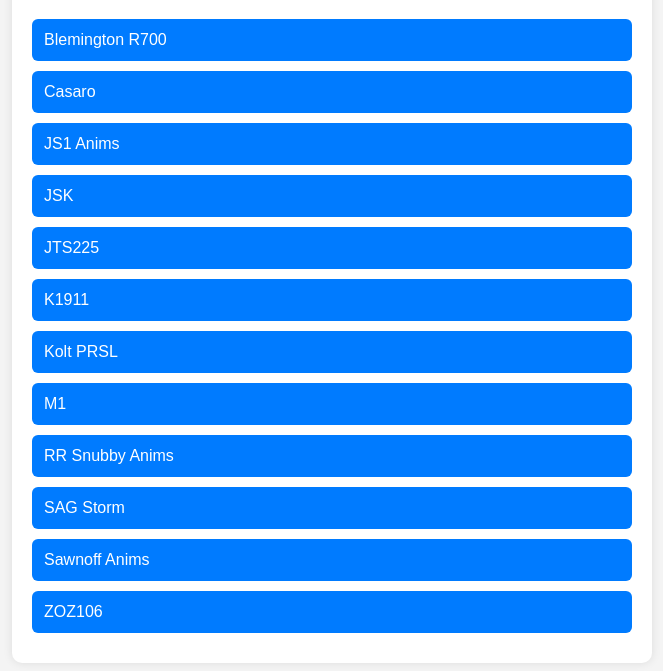
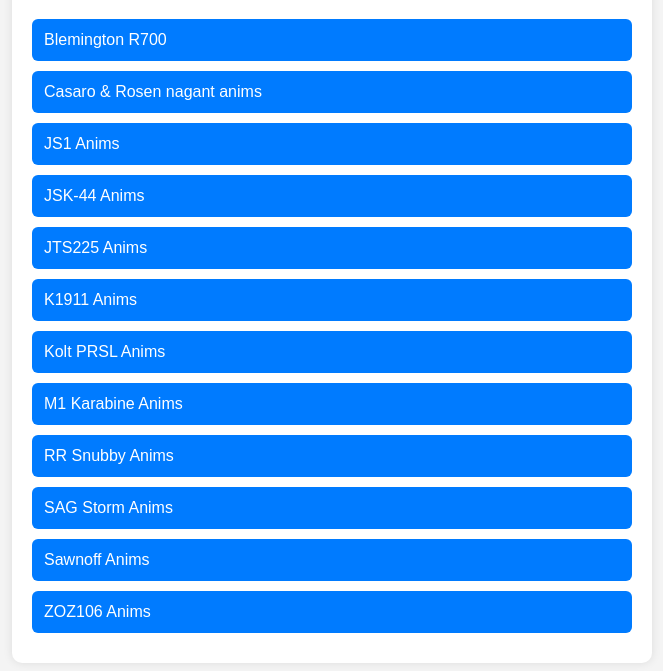
Before and after one commit to okok6747/okok6747.github.io, a plain HTML site: page bruhuselessstuff/82JfKJZZA89681F/index.html in a window 1280 px wide. Shown: the part 129-800 px from the top of the page, without its empty margins (308-971 px from the left). Drawn offline with Linux system fonts and the light colour scheme.

Commit message:
Update index.html

```diff
--- a/bruhuselessstuff/82JfKJZZA89681F/index.html
+++ b/bruhuselessstuff/82JfKJZZA89681F/index.html
@@ -46,17 +46,17 @@
     <h1>My URLs</h1>
 
     <a href="https://www.mediafire.com/file/g4a0fvprh7lry53/blooddebtblemingtonr700.zip/file" target="_blank">Blemington R700</a>
-    <a href="https://www.mediafire.com/file/6kgbvhj1j043vra/blooddebtcasaro.zip/file" target="_blank">Casaro</a>
+    <a href="https://www.mediafire.com/file/6kgbvhj1j043vra/blooddebtcasaro.zip/file" target="_blank">Casaro & Rosen nagant anims</a>
     <a href="https://www.mediafire.com/file/9iycz6xx2xkvpht/blooddebtjs1anims.zip/file" target="_blank">JS1 Anims</a>
-    <a href="https://www.mediafire.com/file/n00jv2vez2zsu93/blooddebtjsk.zip/file" target="_blank">JSK</a>
-    <a href="https://www.mediafire.com/file/zsk8hby1qbkj84z/blooddebtjts225.zip/file" target="_blank">JTS225</a>
-    <a href="https://www.mediafire.com/file/q8ynfkmn2m7zb80/blooddebtk1911.zip/file" target="_blank">K1911</a>
-    <a href="https://www.mediafire.com/file/s6dq2zectsl5lmy/blooddebtkoltprsl.zip/file" target="_blank">Kolt PRSL</a>
-    <a href="https://www.mediafire.com/file/4roqpmven8ple8m/blooddebtm1.zip/file" target="_blank">M1</a>
+    <a href="https://www.mediafire.com/file/n00jv2vez2zsu93/blooddebtjsk.zip/file" target="_blank">JSK-44 Anims</a>
+    <a href="https://www.mediafire.com/file/zsk8hby1qbkj84z/blooddebtjts225.zip/file" target="_blank">JTS225 Anims</a>
+    <a href="https://www.mediafire.com/file/q8ynfkmn2m7zb80/blooddebtk1911.zip/file" target="_blank">K1911 Anims </a>
+    <a href="https://www.mediafire.com/file/s6dq2zectsl5lmy/blooddebtkoltprsl.zip/file" target="_blank">Kolt PRSL Anims</a>
+    <a href="https://www.mediafire.com/file/4roqpmven8ple8m/blooddebtm1.zip/file" target="_blank">M1 Karabine Anims </a>
     <a href="https://www.mediafire.com/file/det89kxij1arh8z/blooddebtrrsnubbyanims.zip/file" target="_blank">RR Snubby Anims</a>
-    <a href="https://www.mediafire.com/file/hfgue4mkb1ed1p7/blooddebtsagstorm.zip/file" target="_blank">SAG Storm</a>
+    <a href="https://www.mediafire.com/file/hfgue4mkb1ed1p7/blooddebtsagstorm.zip/file" target="_blank">SAG Storm Anims</a>
     <a href="https://www.mediafire.com/file/eou8lrhmjlwxoyx/blooddebtsawnoffanims.zip/file" target="_blank">Sawnoff Anims</a>
-    <a href="https://www.mediafire.com/file/oqkbcaobf7uffkm/blooddebtzoz106.zip/file" target="_blank">ZOZ106</a>
+    <a href="https://www.mediafire.com/file/oqkbcaobf7uffkm/blooddebtzoz106.zip/file" target="_blank">ZOZ106 Anims </a>
 
   </div>
 
```
